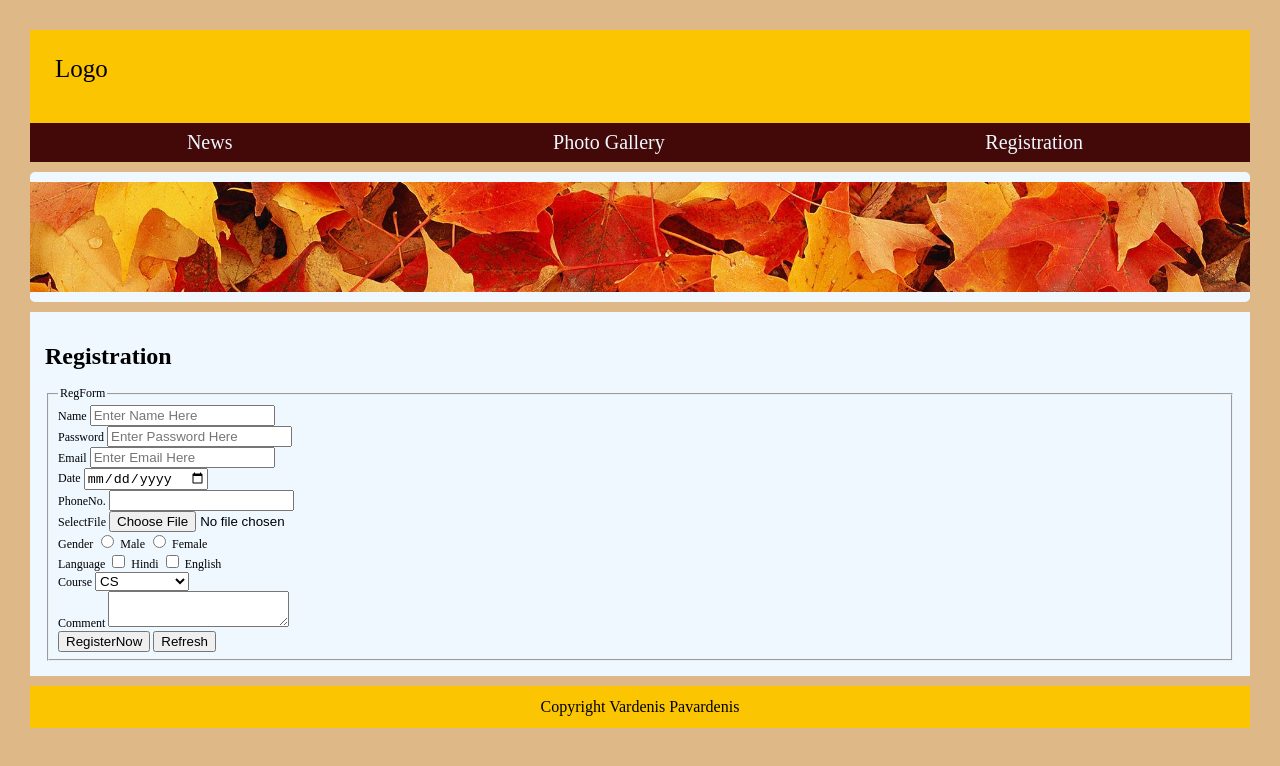
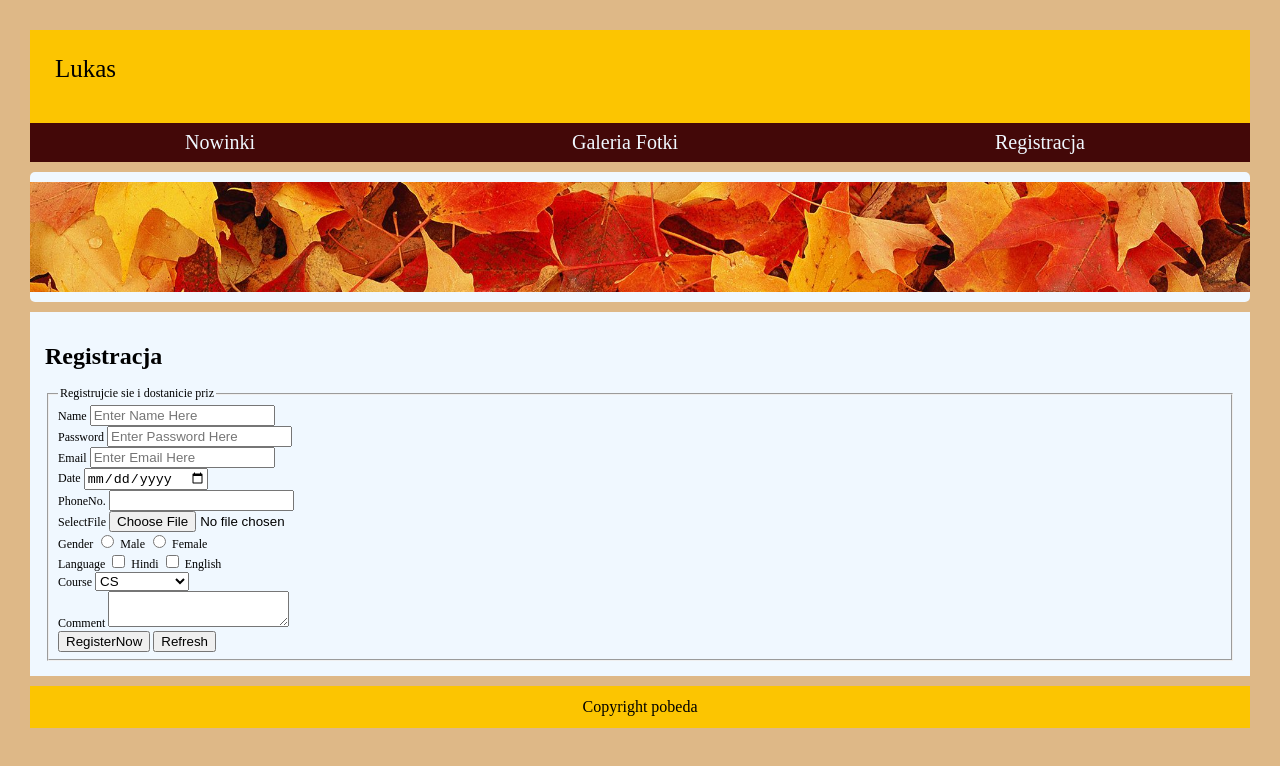
Before and after one commit to LukasIngelevic/jesienn, a plain HTML site: page index3.html in a window 1280 px wide. Drawn offline with Linux system fonts and the light colour scheme.

Commit message:
Translate text to Polish in index3.html

```diff
--- a/index3.html
+++ b/index3.html
@@ -9,24 +9,24 @@
 <body>
     <head>
         <div class="logo">
-            <p class="logoo">Logo</p>
+            <p class="logoo">Lukas</p>
         </div>
         <nav>
-            <a href="index.html">News</a>
+            <a href="index.html">Nowinki</a>
 
-            <a href="index2.html">Photo Gallery</a>
+            <a href="index2.html">Galeria Fotki</a>
 
-            <a href="index3.html">Registration</a>
+            <a href="index3.html">Registracja</a>
         </nav>
         <div class="img1"><img src="images/autum_large.jpg" alt="autumn large"> </div>
 
     </head>
     <main>
-        <h1>Registration</h1>
+        <h1>Registracja</h1>
 
 
         <form>
-            <fieldset> <legend>RegForm</legend>
+            <fieldset> <legend>Registrujcie sie i dostanicie priz</legend>
                 <label for="name">Name</label>
                 <input type="text" id="name" placeholder="Enter Name Here">
                 <br>
@@ -83,7 +83,7 @@
     </main>
 
     <footer>
-<div>Copyright Vardenis Pavardenis</div>
+<div>Copyright pobeda</div>
     </footer>
 </body>
 </html>
```
